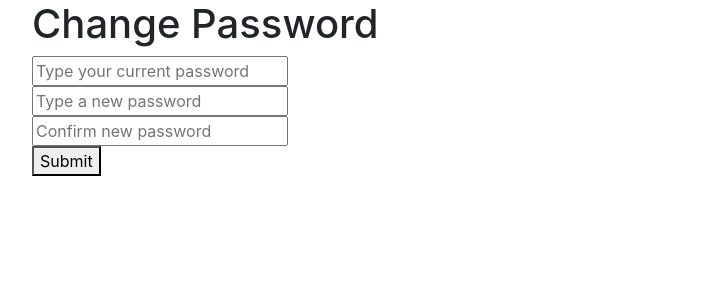
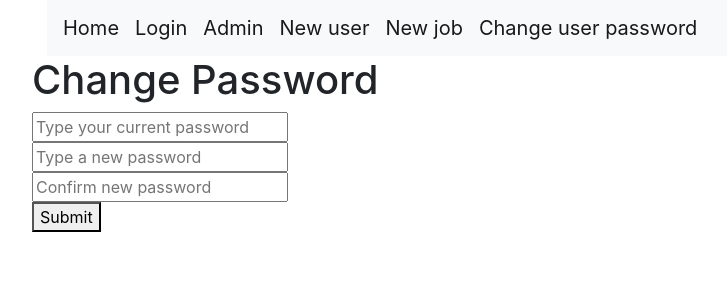
Before and after one commit to eacevedof/prj_platziphp, a PHP site: template views/admin/profile/changePassword.twig in a window 1280 px wide. Shown: the top 300 px of the page, without its empty margins (53-780 px from the left). Run offline with PHP 8.4, Linux system fonts and the light colour scheme; the template is opened without the code that fills it, so the values that code supplies are empty; some libraries are stand-ins or nearby versions.

Commit message:
REFACTOR 2 - cambiando index.php menu principal

```diff
--- a/views/admin/layout.twig
+++ b/views/admin/layout.twig
@@ -16,7 +16,19 @@
 
 <body>
 <div class="container">
-    {% block content %}{% endblock %}
+  <!-- menu principal -->
+  <div class="container">
+  <nav class="navbar navbar-expand-lg navbar-light bg-light">
+      <a class="navbar-brand" href="/">Home</a>
+      <a class="navbar-brand" href="/login">Login</a>
+      <a class="navbar-brand" href="/admin">Admin</a>
+      <a class="navbar-brand" href="/admin/users/add">New user</a>
+      <a class="navbar-brand" href="/admin/jobs/add">New job</a>
+      <a class="navbar-brand" href="/admin/profile/changePassword">Change user password</a>
+  </nav>
+  </div>
+  <!--/menu principal -->
+  {% block content %}{% endblock %}
 </div>
 
 <!-- Optional JavaScript -->
--- a/views/layout.twig
+++ b/views/layout.twig
@@ -15,13 +15,18 @@
 </head>
 
 <body>
+  <!-- menu principal -->
   <div class="container">
     <nav class="navbar navbar-expand-lg navbar-light bg-light">
       <a class="navbar-brand" href="/">Home</a>
       <a class="navbar-brand" href="/login">Login</a>
       <a class="navbar-brand" href="/admin">Admin</a>
+      <a class="navbar-brand" href="/admin/users/add">New user</a>
+      <a class="navbar-brand" href="/admin/jobs/add">New job</a>
+      <a class="navbar-brand" href="/admin/profile/changePassword">Change user password</a>
     </nav>
   </div>
+  <!--/menu principal -->
   <div class="container">
     {% block content %}{% endblock %}
   </div>
```
